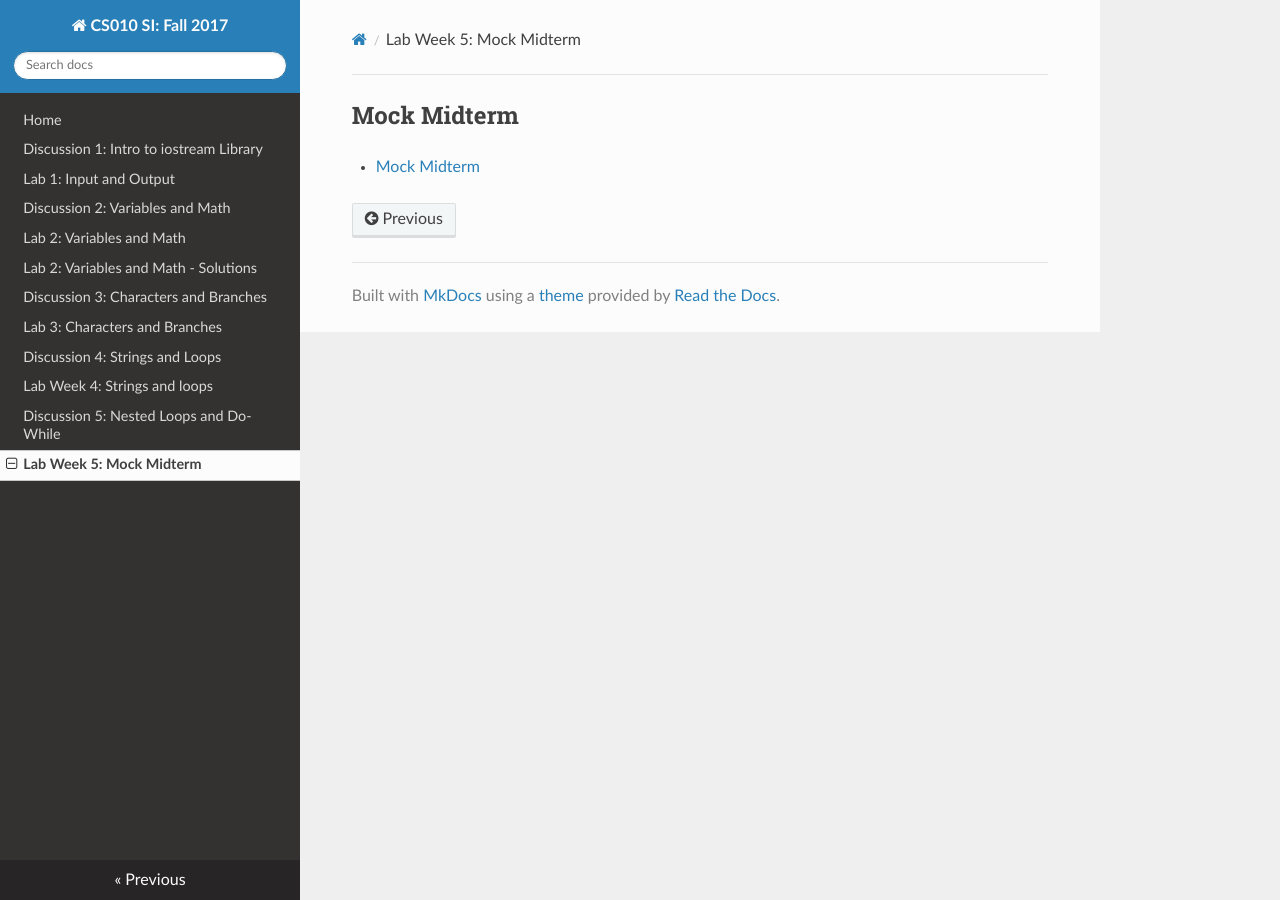
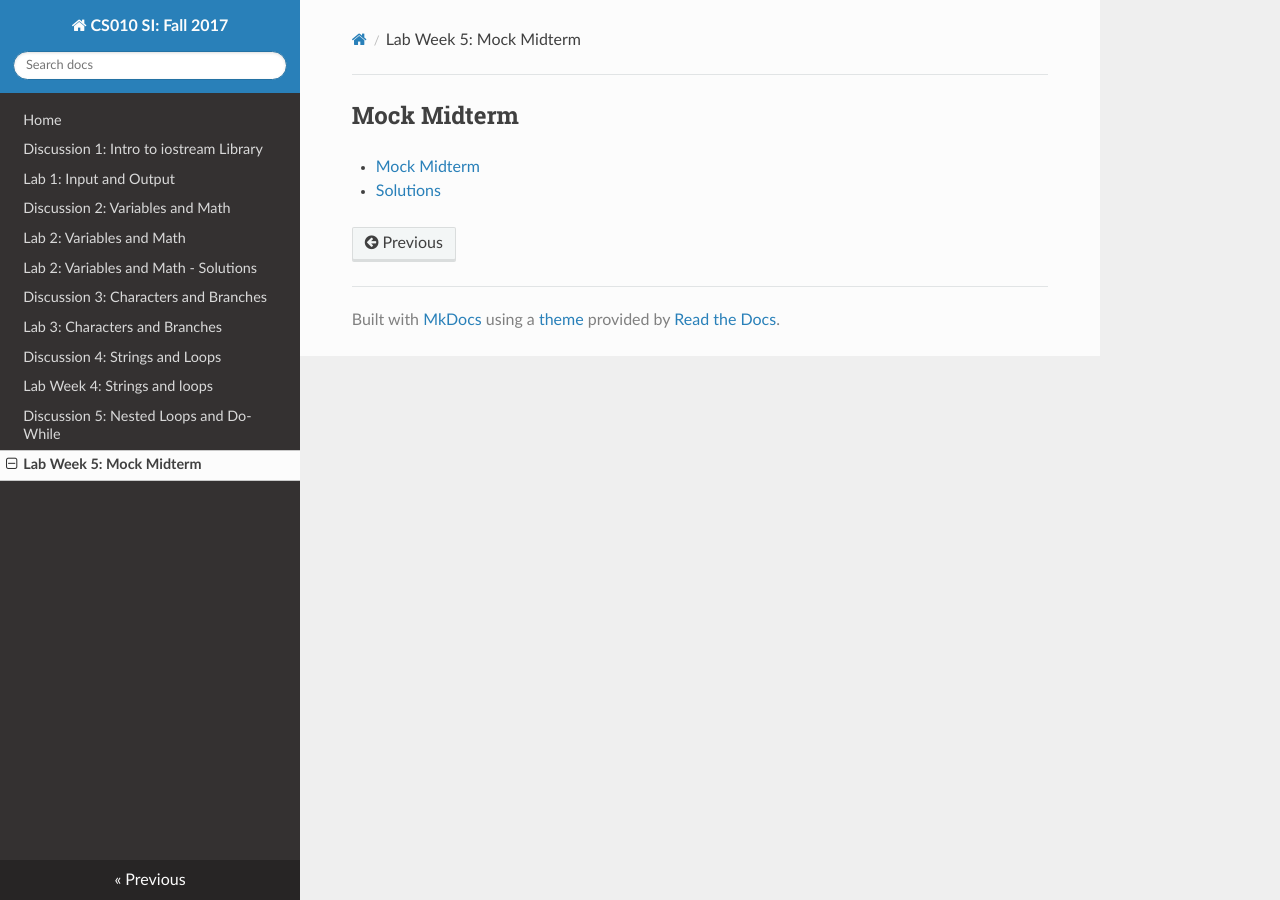
Before and after one commit to cs-si-ucr/cs10, an MkDocs documentation site: the page built from docs/lab05.md, in a window 1280 px wide. Built offline with MkDocs 1.6.1, drawn with Linux system fonts in a browser that asks for light colours; nearby versions of some CDN libraries; old or Windows-style settings are respelled for this version of MkDocs.

Commit message:
Temporarily adding solutions link for my lab, will take it down again afterwards

```diff
--- a/docs/lab05.md
+++ b/docs/lab05.md
@@ -2,14 +2,12 @@ Mock Midterm
 ---
 
 * [Mock Midterm](https://docs.google.com/a/ucr.edu/document/d/1IQC1cvuxH_35zdoZ_26I0d_L7tb2AEkNtxLe-6_1z5g/edit?usp=sharing)
+* [Solutions](https://docs.google.com/a/ucr.edu/document/d/1L6y4wVKiJ3k40YjUdqkruHkeSCRYhrlsvfW2C5bIITM/edit?usp=sharing)
 
-<!--
-* [Solutions](https://docs.google.com/a/ucr.edu/document/d/1L6y4wVKiJ3k40YjUdqkruHkeSCRYhrlsvfW2C5bIITM/edit?usp=sharing)
-->
 
 <!--
 Exercise 1
----
+-
 
 Write a program that outputs a menu that asks the user to pick an option between 1 - 6.
 If the option is 6 then the program should exit.
```
